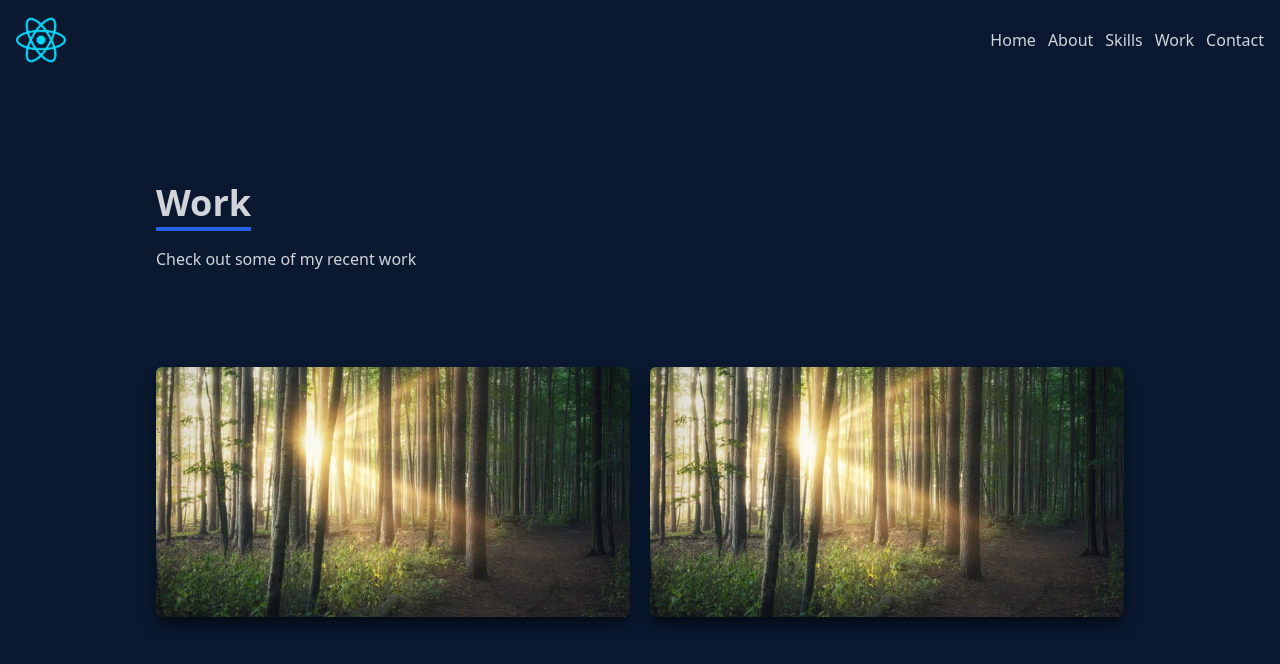
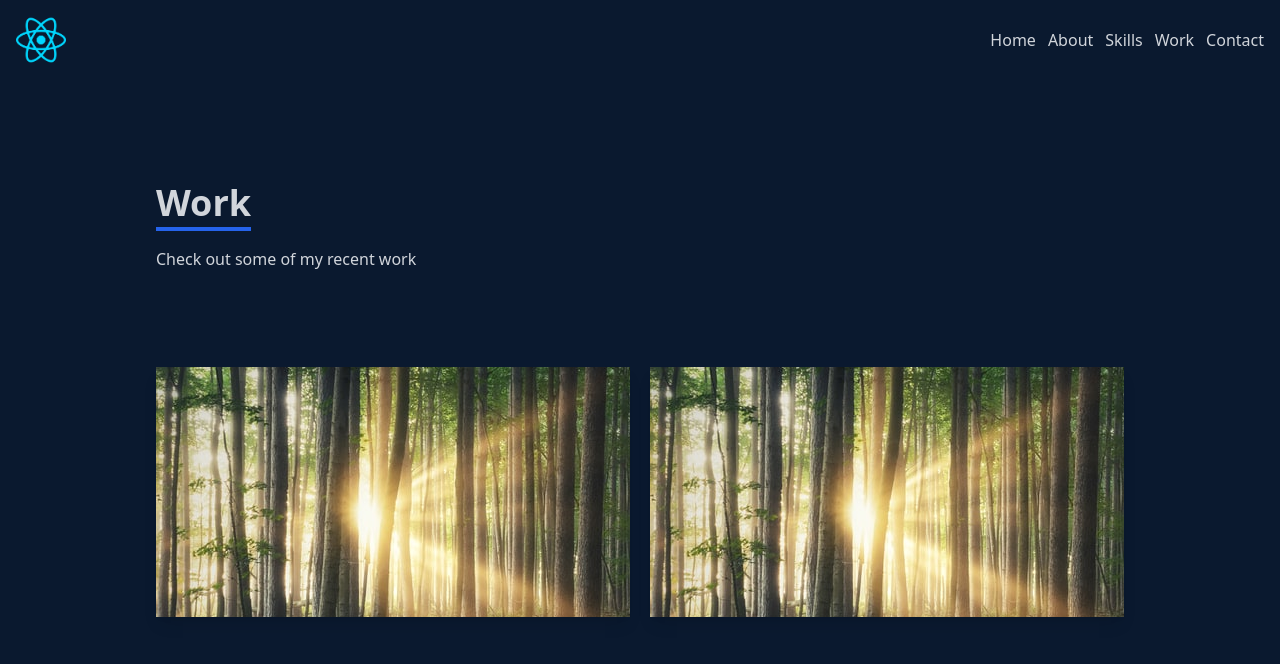
Before and after one commit to Milos191405/Portfolio-React, a React (Vite) app: page /work in a window 1280 px wide. Shown: the top 664 px of the page. Built offline with nearby package versions, Linux system fonts and the light colour scheme.

Commit message:
returning old setings for works

```diff
--- a/src/components/Work.jsx
+++ b/src/components/Work.jsx
@@ -2,60 +2,67 @@
 
 function Work() {
   return (
-    <div name="work" className="w-full h-screen bg-[#0a192f] text-gray-300">
-      {/* Container */}
-      <div className="max-w-[1000px] mx-auto p-4 flex flex-col justify-center w-full h-full gap-10">
+    <div
+      name="work"
+      className=" w-full xsm:h-screen sm:h-screen md:h-screen  bg-[#0a192f] text-gray-300"
+    >
+      {/* container  */}
+      <div className="max-w-[1000px] mx-auto p-4 flex flex-col justify-center w-full h-full gap-10 ">
         <div className="pb-8">
-          <p className="text-4xl font-bold inline border-b-4 text-gray-300 border-blue-600">
+          <p className="text-4xl font-bold inline border-b-4 text-grey-300 border-blue-600 ">
             Work
           </p>
           <p className="py-6">Check out some of my recent work</p>
         </div>
 
-        <section className="gap-5 md:flex md:gap-5 w-full">
+        <section className="gap-5 md:flex md:gap-5 w-full ">
           <div
             style={{ backgroundImage: `url(${Forest})` }}
-            className="md:w-1/2 shadow-lg shadow-[#040c16] group rounded-md flex justify-center items-center mx-auto content-div"
+            className="md:w-1/2 "
           >
-            {/* Hover Effects */}
-            <div className="opacity-0 group-hover:opacity-100">
-              <span className="text-2xl font-bold text-gray-600 tracking-wider">
+            <div className=" w-full shadow-lg shadow-color-[#040c16] group round-md flex justify-center items-center mx-auto  content-div ">
+              {/* Hover effects  */}
+              <div className="opacity-0 group-hover:opacity-100 ">
+                <span className="text-2xl font-bold text-gray-600 tracking-wider ">
                   React Portfolio
                 </span>
                 <div className="pt-8 text-center">
                   <a href="/">
-                  <button className="text-center rounded-lg px-4 py-3 m-2 bg-white text-gray-500 font-bold text-lg">
+                    <button className="text-center rounded-lg px-4 py-3 m-2 bg-white text-gray-500 font-bold text-lg ">
                       Demo
                     </button>
                   </a>
                   <a href="/">
-                  <button className="text-center rounded-lg px-4 py-3 m-2 bg-white text-gray-500 font-bold text-lg">
+                    <button className="text-center rounded-lg px-4 py-3 m-2 bg-white text-gray-500 font-bold text-lg ">
                       Code
                     </button>
                   </a>
                 </div>
               </div>
             </div>
+          </div>
           <div
             style={{ backgroundImage: `url(${Forest})` }}
-            className="md:w-1/2 shadow-lg shadow-[#040c16] group rounded-md flex justify-center items-center mx-auto content-div"
+            className="md:w-1/2"
           >
-            {/* Hover Effects */}
-            <div className="opacity-0 group-hover:opacity-100">
-              <span className="text-2xl font-bold text-gray-600 tracking-wider">
+            <div className="shadow-lg shadow-color-[#040c16] group round-md flex justify-center items-center mx-auto  content-div ">
+              {/* Hover effects  */}
+              <div className="opacity-0 group-hover:opacity-100 ">
+                <span className="text-2xl font-bold text-gray-600 tracking-wider ">
                   React Portfolio
                 </span>
                 <div className="pt-8 text-center">
                   <a href="/">
-                  <button className="text-center rounded-lg px-4 py-3 m-2 bg-white text-gray-500 font-bold text-lg">
+                    <button className="text-center rounded-lg px-4 py-3 m-2 bg-white text-gray-500 font-bold text-lg ">
                       Demo
                     </button>
                   </a>
                   <a href="/">
-                  <button className="text-center rounded-lg px-4 py-3 m-2 bg-white text-gray-500 font-bold text-lg">
+                    <button className="text-center rounded-lg px-4 py-3 m-2 bg-white text-gray-500 font-bold text-lg ">
                       Code
                     </button>
                   </a>
+                </div>
               </div>
             </div>
           </div>
--- a/src/index.css
+++ b/src/index.css
@@ -15,5 +15,6 @@
 to right,
 rgba(255, 255, 255, 0.8),
 rgba(204, 222, 242, 0.8)
+
 )!important;
 }
```
Lines whose indentation alone changed are shown as unchanged.
